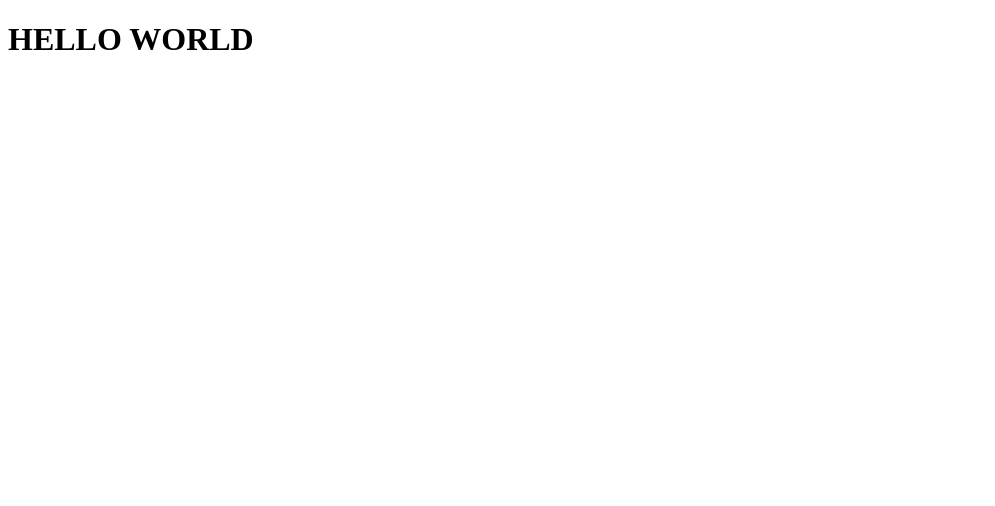
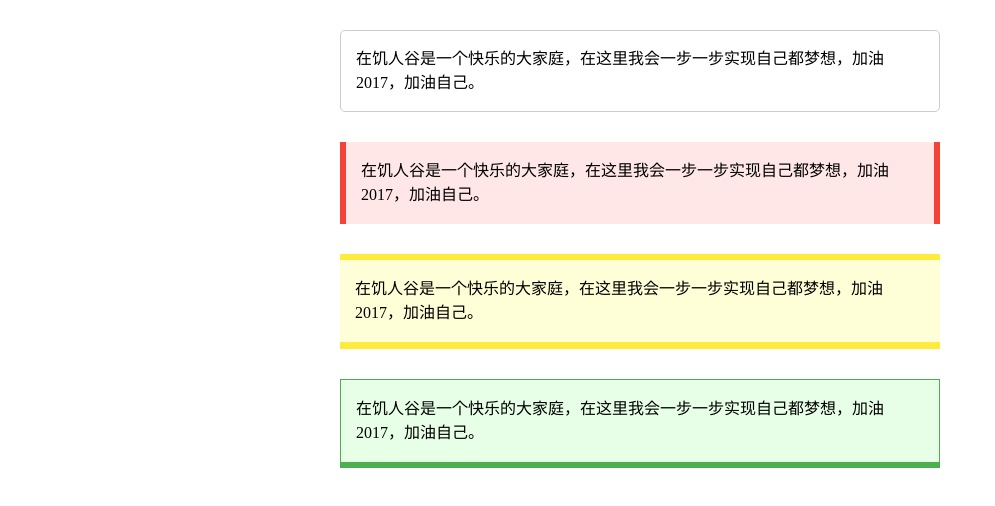
Before and after one commit to Lin-Ya/my-demo, a plain HTML site: page a.html in a window 1280 px wide. Shown: the whole page, without its empty margins (0-995 px from the left). Drawn offline with Linux system fonts and the light colour scheme.

Commit message:
update a.html

```diff
--- a/a.html
+++ b/a.html
@@ -1,9 +1,67 @@
 <!doctype html>
-<html>
-  <head>
-    <meta charst="utf-8">
-  </head>
-  <body>
-    <h1>HELLO WORLD</h1>
-  </body>
+<head>
+    <meta charset="UTF-8">
+    <meta name="viewport"
+          content="width=device-width, user-scalable=no, initial-scale=1.0, maximum-scale=1.0, minimum-scale=1.0">
+    <meta http-equiv="X-UA-Compatible" content="ie=edge">
+    <title>demo1</title>
+    <style>
+        body{
+            margin: 0px;
+            padding: 0px;
+        }
+        div{
+            display: block;
+        }
+        .commet{
+            font: 16px/2 Microsoft YaHei ;
+            line-height: 1.5;
+            margin: 0 auto;
+            width: 600px;
+        }
+        .header1{
+            margin-top: 30px;
+            padding: 0px 15px;
+            border: 1px solid #cccccc;
+            border-radius: 5px;
+        }
+        .header2{
+            background-color: #ffe7e7;
+            margin-top: 30px;
+            padding: 1px 15px;
+            border-left: 6px solid #f44336;
+            border-right: 6px solid #f44336;
+        }
+        .header3{
+            background-color: #ffffd7;
+            margin-top: 30px;
+            padding: 1px 15px;
+            border-top: 6px solid #ffeb3b;
+            border-bottom: 7px solid #ffeb3b;
+        }
+        .header4{
+            margin-top: 30px;
+            padding: 1px 15px;
+            background-color: #e7ffe7;
+            border: 1px solid #4CAF50;
+            border-bottom: solid 6px #4CAF50;
+        }
+    </style>
+</head>
+<body>
+    <div class="commet">
+        <div class="header1">
+            <p>在饥人谷是一个快乐的大家庭，在这里我会一步一步实现自己都梦想，加油2017，加油自己。</p>
+        </div>
+        <div class="header2">
+            <p>在饥人谷是一个快乐的大家庭，在这里我会一步一步实现自己都梦想，加油2017，加油自己。</p>
+        </div>
+        <div class="header3">
+            <p>在饥人谷是一个快乐的大家庭，在这里我会一步一步实现自己都梦想，加油2017，加油自己。</p>
+        </div>
+        <div class="header4">
+            <p>在饥人谷是一个快乐的大家庭，在这里我会一步一步实现自己都梦想，加油2017，加油自己。</p>
+        </div>
+    </div>
+</body>
 </html>
```
